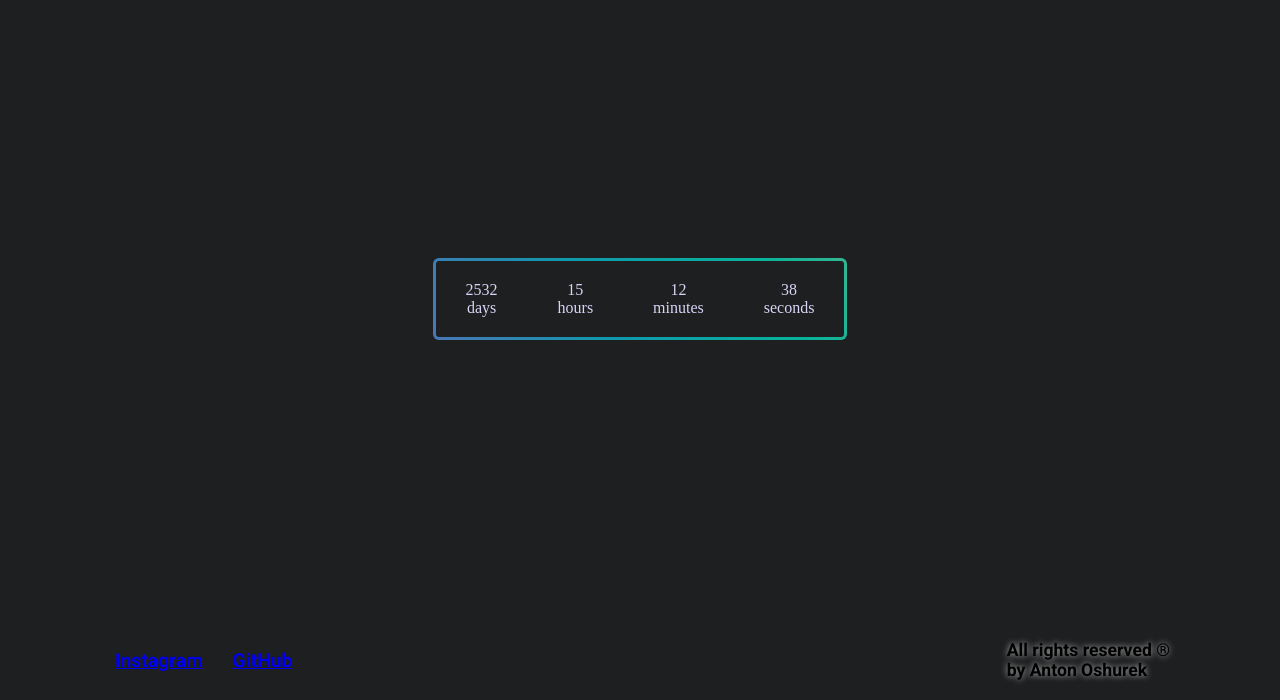
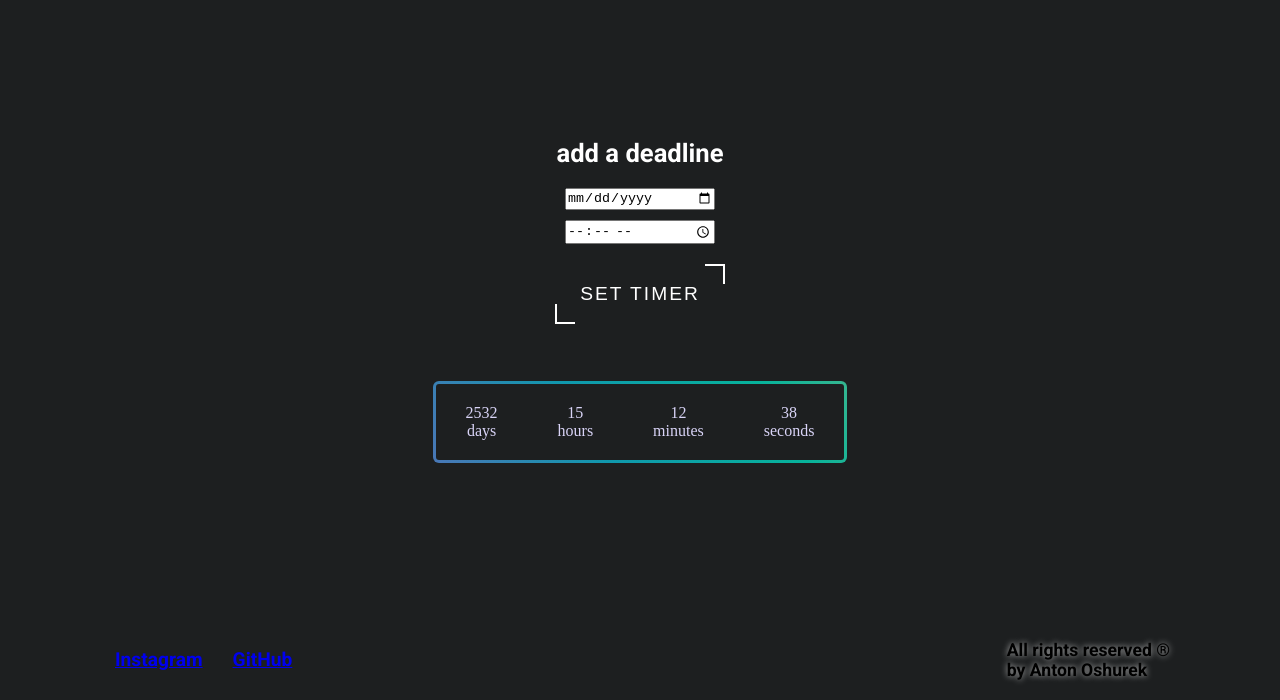
Before and after one commit to AntonOshurek/JS-Timer-Landing-Page, a plain HTML site: page index.html in a window 1280 px wide. Shown: the part 100-800 px from the top of the page. Drawn offline with Linux system fonts and the light colour scheme; a web font is replaced by a local one.

Commit message:
add timer input

```diff
--- a/index.html
+++ b/index.html
@@ -26,6 +26,13 @@
     </header>
 
     <main class="main container">
+        <section class="deadline deadline-wrap">
+            <h2 class="deadline__title">add a deadline</h2>
+            <input class="deadline__date" type="date" required>
+            <input class="deadline__time" type="time" required>
+            <button class="deadline__btn  standart-btn " type="button">set timer</button>
+        </section>
+
         <div class="timer">
             <div class="timer__item">
                 <p class="days">10</p>
--- a/script.js
+++ b/script.js
@@ -2,6 +2,32 @@
 
 const item = document.querySelectorAll('.timer__item > p');
 const countmainelement = document.querySelector('.timer');
+
+const deadlineDate = document.querySelector('.deadline__date');
+const daedlineTime = document.querySelector('.deadline__time');
+const setDeadlineBtn = document.querySelector('.deadline__btn');
+
+let deadDate = null;
+let deadTime = null;
+
+
+setDeadlineBtn.addEventListener('click', (e) => {
+    e.preventDefault;
+    if(!deadlineDate.value || !daedlineTime.value)  {
+        setDeadlineBtn.innerText = 'huj';
+        setDeadlineBtn.classList.add('deadline__btn--error');
+
+    } else {
+        deadDate = deadlineDate.value;
+        deadTime = daedlineTime.value;
+        console.log(deadDate);
+        console.log(deadTime);
+        setDeadlineBtn.innerText = 'data received';
+        setTimeout(() => (setDeadlineBtn.innerText = 'set timer'), 3000);
+        setDeadlineBtn.classList.remove('deadline__btn--error');
+    }
+})
+
 
 let countdownDate = new Date(2028, 6, 18, 0, 0).getTime();
 
--- a/style.css
+++ b/style.css
@@ -20,6 +20,47 @@
     margin: 0 auto;
     max-width: 1100px;
     padding: 0 20px;
+}
+
+.standart-btn {
+    position: relative;
+    width: 170px;
+    height: 60px;
+    font-size: 1.2em;
+    border: none;
+    background-color: transparent;
+    text-transform: uppercase;
+    letter-spacing: 2px;
+    cursor: pointer;
+    color: var(--standart-white);
+}
+
+.standart-btn::before, .standart-btn::after {
+    content: "";
+    position: absolute;
+    width: 20px;
+    height: 20px;
+    border: 2px solid var(--standart-white);
+    border-top: transparent;
+    transition: 1s;
+    border-right: transparent;
+    box-sizing: border-box;
+}
+
+.standart-btn::before {
+    bottom: 0;
+    left: 0;
+}
+
+.standart-btn::after {
+    top: 0;
+    right: 0;
+    transform: rotate(180deg);
+}
+
+.standart-btn:hover:before, .standart-btn:hover:after {
+    width: 100%;
+    height: 100%;
 }
 
 .body {
@@ -47,6 +88,42 @@
     height: 100%;
 }
 
+.deadline-wrap {
+    margin: 20px auto;
+}
+
+.deadline {
+    display: flex;
+    flex-direction: column;
+    justify-content: center;
+    align-items: center;
+    width: min-content;
+    padding: 20px;
+    text-align: center;
+}
+
+.deadline__title {
+    color: var(--standart-white);
+    font-size: 1.6em;
+    margin-bottom: 20px;
+}
+
+.deadline__date {
+    width: 150px;
+    margin-bottom: 10px;
+}
+
+.deadline__time {
+    width: 150px;
+}
+
+.deadline__btn {
+    margin-top: 20px;
+}
+
+.deadline__btn--error {
+    color: tomato;
+}
 
 .timer {
     font-family: 'Goblin One';
```
